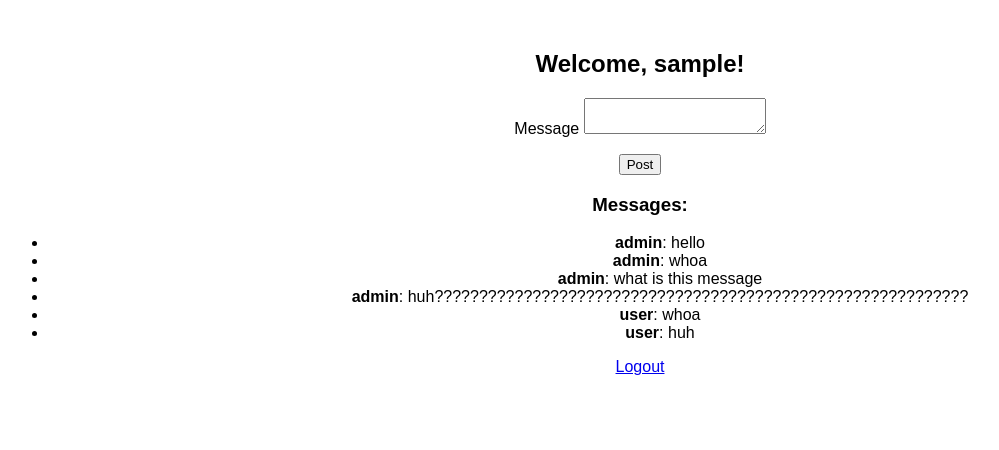
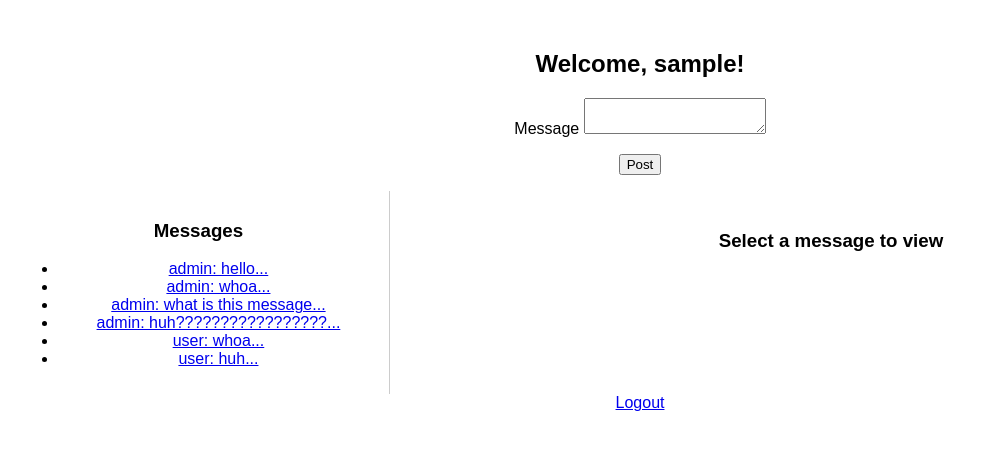
Before and after one commit to LOB628/PiazzaPlus, a Flask app: page /message_board in a window 1280 px wide. Shown: the top 450 px of the page, without its empty margins (0-999 px from the left). Run offline with Flask 3, Linux system fonts and the light colour scheme; the visitor is signed in with stand-in values (Sample User, id 1).

Commit message:
Added commenting

```diff
--- a/app.py
+++ b/app.py
@@ -9,8 +9,7 @@ app.secret_key = 'your_secret_key'  # Change this to a strong secret key
 app.config['SQLALCHEMY_DATABASE_URI'] = 'sqlite:///messages.db'
 db = SQLAlchemy(app)
 
-# Dummy user database
-users = {'admin': 'password123', 'user': 'user'}
+users = {'admin': 'admin', 'user': 'user'}
 
 class LoginForm(FlaskForm):
     username = StringField('Username', validators=[DataRequired()])
@@ -21,11 +20,23 @@ class MessageForm(FlaskForm):
     message = TextAreaField('Message', validators=[DataRequired()])
     submit = SubmitField('Post')
 
+class CommentForm(FlaskForm):
+    comment = TextAreaField('Comment', validators=[DataRequired()])
+    submit = SubmitField('Post Comment')
+
 class Message(db.Model):
     id = db.Column(db.Integer, primary_key=True)
     username = db.Column(db.String(150), nullable=False)
     content = db.Column(db.Text, nullable=False)
+    comments = db.relationship('Comment', backref='message', lazy=True)
 
+class Comment(db.Model):
+    id = db.Column(db.Integer, primary_key=True)
+    user = db.Column(db.String(150), nullable=False)
+    content = db.Column(db.Text, nullable=False)
+    message_id = db.Column(db.Integer, db.ForeignKey('message.id'), nullable=False)
+
+# Ensure database tables are created before the first request
 with app.app_context():
     db.create_all()
 
@@ -62,6 +73,22 @@ def message_board():
     messages = Message.query.all()
     return render_template('message_board.html', username=session['user'], form=form, messages=messages)
 
+@app.route('/message/<int:message_id>', methods=['GET', 'POST'])
+def view_message(message_id):
+    if 'user' not in session:
+        flash('Please log in first', 'warning')
+        return redirect(url_for('login'))
+    message = Message.query.get_or_404(message_id)
+    comment_form = CommentForm()
+
+    if comment_form.validate_on_submit():
+        new_comment = Comment(user=session['user'], content=comment_form.comment.data, message_id=message.id)
+        db.session.add(new_comment)
+        db.session.commit()
+        return redirect(url_for('view_message', message_id=message.id))
+
+    return render_template('view_message.html', message=message, comment_form=comment_form)
+
 @app.route('/logout')
 def logout():
     session.pop('user', None)
--- a/templates/message_board.html
+++ b/templates/message_board.html
@@ -5,21 +5,43 @@
     <meta name="viewport" content="width=device-width, initial-scale=1.0">
     <title>Message Board</title>
     <link rel="stylesheet" href="{{ url_for('static', filename='styles.css') }}">
+    <style>
+        .container {
+            display: flex;
+        }
+        .message-list {
+            width: 30%;
+            border-right: 1px solid #ccc;
+            padding: 10px;
+        }
+        .message-content {
+            width: 70%;
+            padding: 20px;
+        }
+    </style>
 </head>
 <body>
     <h2>Welcome, {{ username }}!</h2>
+
     <form method="POST">
         {{ form.hidden_tag() }}
         <p>{{ form.message.label }} {{ form.message() }}</p>
         <p>{{ form.submit() }}</p>
     </form>
 
-    <h3>Messages:</h3>
-    <ul>
-        {% for message in messages %}
-            <li><strong>{{ message.username }}</strong>: {{ message.content }}</li>
-        {% endfor %}
-    </ul>
+    <div class="container">
+        <div class="message-list">
+            <h3>Messages</h3>
+            <ul>
+                {% for message in messages %}
+                    <li><a href="{{ url_for('view_message', message_id=message.id) }}">{{ message.username }}: {{ message.content[:20] }}...</a></li>
+                {% endfor %}
+            </ul>
+        </div>
+        <div class="message-content">
+            <h3>Select a message to view</h3>
+        </div>
+    </div>
 
     <a href="{{ url_for('logout') }}">Logout</a>
 </body>
```
Also changed, not shown: templates/view_message.html (added, +34 -0 lines), instance/messages.db (added).
